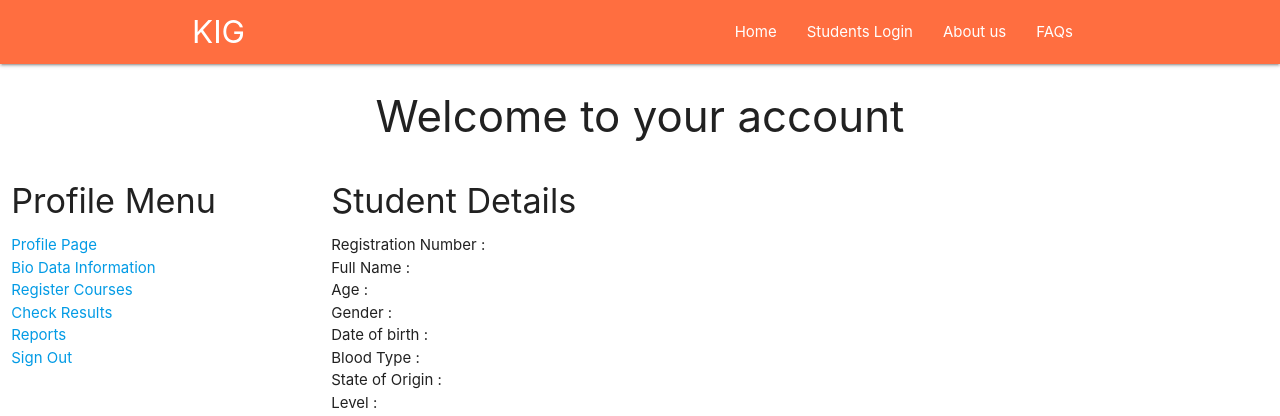
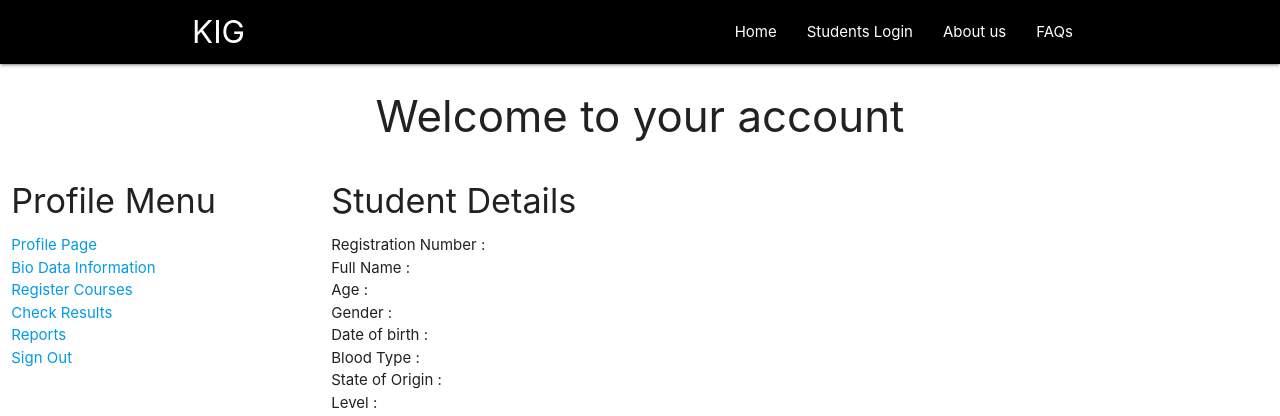
Before and after one commit to Pediforte-Project-group-2/project-2, a Flask app: page /dashboard in a window 1280 px wide. Shown: the top 416 px of the page. Run offline with Flask 2, Linux system fonts and the light colour scheme.

Commit message:
Update dashboard.html

```diff
--- a/app/templates/dashboard.html
+++ b/app/templates/dashboard.html
@@ -13,7 +13,7 @@
 <body>
       <!-- start of nav bar-->
       <header>
-        <nav class="deep-orange accent-2">
+        <nav class="black">
                <div class="container">
                    <a id="logo-container" href="#" class="brand-logo">KIG</a>
                    <ul class="right hide-on-med-and-down">
```
